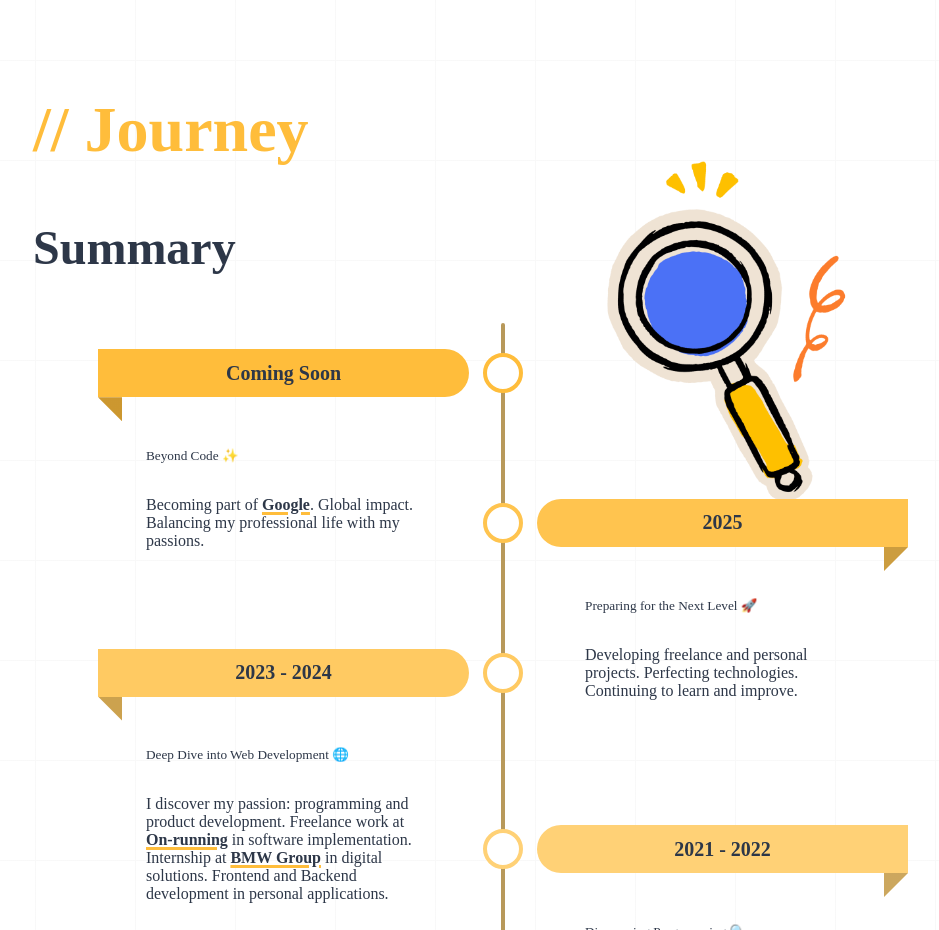
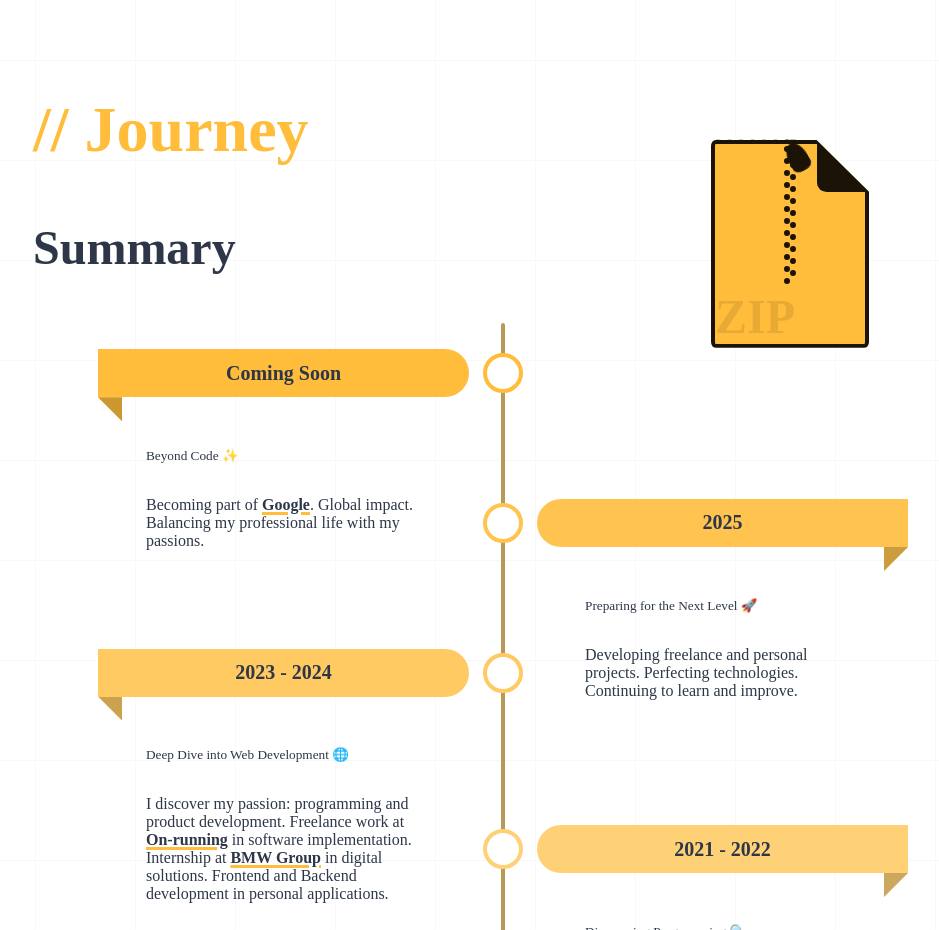
Before and after one commit to MauGarOla/WebDev-Portfolio, a website built with Vite: page index.html in a window 1280 px wide. Shown: the part 1940-2870 px from the top of the page, without its empty margins (165-1104 px from the left). Built offline with nearby package versions, Linux system fonts and the light colour scheme; a web font is replaced by a local one.

Commit message:
style(journey): redesign switch

```diff
--- a/index.html
+++ b/index.html
@@ -304,7 +304,14 @@
         <input type="checkbox" id="journey-switcher">
 
         <label class="journey-zoom" for="journey-switcher">
-          <img src="src/assets/images/zoom.png" alt="Zoom in and out">
+          <figure class="zip-file-border">
+            <figure class="zip-file-zipper-line left"></figure>
+            <figure class="zip-file-zipper-line right"></figure>
+            <figure class="zip-file-corner"></figure>
+            <span class="zip-file-text">ZIP</span>
+            <figure class="zip-file-slider"></figure>
+          </figure>
+          <span class="tooltip" data-key="journey.tooltip"></span>
         </label>
 
         <!-- Short Journey -->
--- a/public/i18n/de.json
+++ b/public/i18n/de.json
@@ -25,6 +25,7 @@
   },
     "journey": {
         "section": "Werdegang",
+        "tooltip": "Details anzeigen",
         "short": {
         "section": "Zusammenfassung",
         "entries":
--- a/public/i18n/en.json
+++ b/public/i18n/en.json
@@ -25,6 +25,7 @@
   },
   "journey": {
     "section": "Journey",
+    "tooltip": "See details",
     "short": {
       "section": "Summary",
       "entries":
--- a/public/i18n/es.json
+++ b/public/i18n/es.json
@@ -25,8 +25,9 @@
   },
   "journey": {
       "section": "Trayectoria",
-    "short": {
-      "section": "Resumen",
+      "tooltip": "Descubre los detalles",
+      "short": {
+        "section": "Resumen",
       "entries":
       [{
         "year": "Por venir",
--- a/src/styles/style.css
+++ b/src/styles/style.css
@@ -532,23 +532,130 @@ button {
   display: block;
 }
 
+/* switch */
+
 #journey label.journey-zoom {
   position: absolute;
+  right: 0;
+  transform: translate(-5vw, -10vh);
 }
 
-#journey label.journey-zoom img {
-  width: clamp(150px, 40vw, 500px);
-  margin-left: 35vw;
-  transform: translateY(-140px) scale(.8);
-  transition: all .4s ease-in-out;
+.zip-file-border figure {
+  margin: 0;
 }
 
-#journey label.journey-zoom img:hover {
-  transform: translateY(-140px) scale(1);
+.zip-file-border {
+  margin: 0;
+  position: relative;
+  background: var(--action);
+  border: 4px color-mix(in srgb, var(--action) 10%, black) solid;
+  width: 150px;
+  height: 200px;
+  clip-path: polygon(0 0, 66.66% 0, 100% 25%, 100% 100%, 0 100%, 0 0);
+  border-radius: 3%;
 }
 
+.zip-file-corner {
+  position: absolute;
+  width: 48px;
+  height: 48px;
+  background-color: color-mix(in srgb, var(--action) 10%, black);
+  right: 0;
+  top: 0;
+  border-radius: 0 0 0 20%;
+}
 
-#journey label.journey-zoom:hover ~ .tooltip {
+.zip-file-zipper-line {
+  position: absolute;
+  width: 50%;
+  height: 150px;
+  border-color: color-mix(in srgb, var(--action) 10%, black);
+  border-width: 6px;
+  border-style: dotted none none dotted;
+  transition: .3s ease-in-out border-radius;
+  box-sizing: border-box;
+}
+
+.left {
+  transform: scaleX(-1);
+  top: -10px;
+}
+
+.right {
+  top: -18px;
+  right: 0px
+}
+
+#journey-switcher:hover + label .zip-file-zipper-line {
+  border-radius: 50% 0 0 0;
+}
+
+#journey-switcher:checked + label .zip-file-zipper-line {
+  border-radius: 100% 0 0 0;
+}
+
+#journey-switcher:checked:hover + label .zip-file-zipper-line {
+  border-radius: 70% 0 0 0;
+}
+
+.zip-file-slider {
+  position: absolute;
+  background-color: transparent;
+  width: 20px;
+  height: 30px;
+  top: 0;
+  left: 43%;
+  border-color: color-mix(in srgb, var(--action) 10%, black);
+  border-width: 10px;
+  border-style: solid;
+  border-radius: 50% 50% 40% 40% / 60% 60% 20% 20%;
+  transition: .3s ease-in-out top;
+  box-sizing: border-box;
+  animation: infinite 2s ease-in-out swing;
+  transform-origin: top center;
+}
+
+@keyframes swing {
+  25% {
+    transform: rotate(-30deg);
+  }
+
+  75% {
+    transform: rotate(30deg);
+  }
+}
+
+#journey-switcher:hover + label .zip-file-slider {
+  top: 40px;
+}
+
+#journey-switcher:checked + label .zip-file-slider {
+  top: 140px
+}
+
+#journey-switcher:checked:hover + label .zip-file-slider {
+  top: 90px
+}
+
+.zip-file-text {
+  position: absolute;
+  bottom: 0 ;
+  font-weight: 900;
+  font-size: xxx-large;
+  padding: 0;
+  color: color-mix(in srgb, var(--action) 90%, black);
+}
+
+/* switch */
+
+
+.zip-file-border ~ .tooltip {
+  display: none;
+  top: 0;
+  transform: translateY(-50px);
+}
+
+.zip-file-border:hover ~ .tooltip {
   display: inline;
 }
 
@@ -590,7 +697,6 @@ button {
 #journey ul li {
   --accent-color: var(--action);
 }
-
 
 #journey ul li:nth-child(2) .journey-date {
   --accent-color: color-mix(in srgb, var(--action) 90%, var(--background-primary));
```
